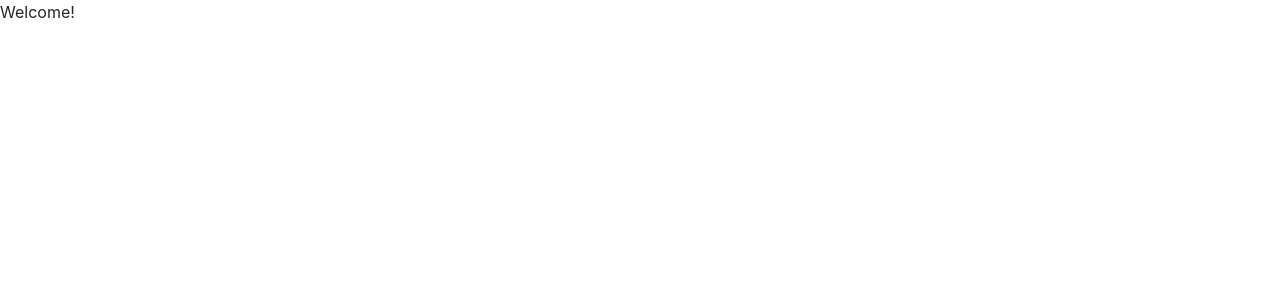
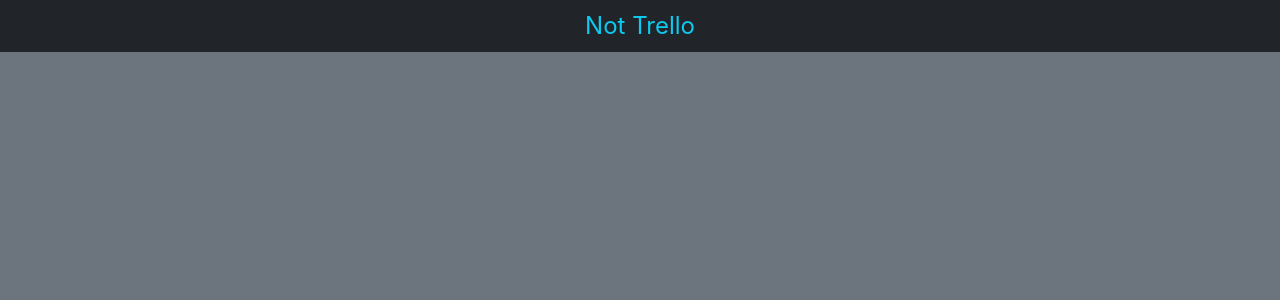
Before and after one commit to valentinamackovic/NotTrello, a React (Create React App) app: page / in a window 1280 px wide. Shown: the top 300 px of the page. Built offline with nearby package versions, Linux system fonts and the light colour scheme.

Commit message:
Add header and default board background color

```diff
--- a/src/App.tsx
+++ b/src/App.tsx
@@ -1,7 +1,12 @@
 import React from "react";
+import Header from "./header/Header";
 
 function App() {
-  return <div>Welcome!</div>;
+  return (
+    <div className="bg-secondary min-vh-100">
+      <Header />
+    </div>
+  );
 }
 
 export default App;
--- /dev/null
+++ b/src/header/Header.tsx
@@ -0,0 +1,11 @@
+import React from "react";
+
+function Header() {
+  return (
+    <nav className="navbar navbar-dark bg-dark justify-content-center text-info fs-4">
+      Not Trello
+    </nav>
+  );
+}
+
+export default Header;
```
